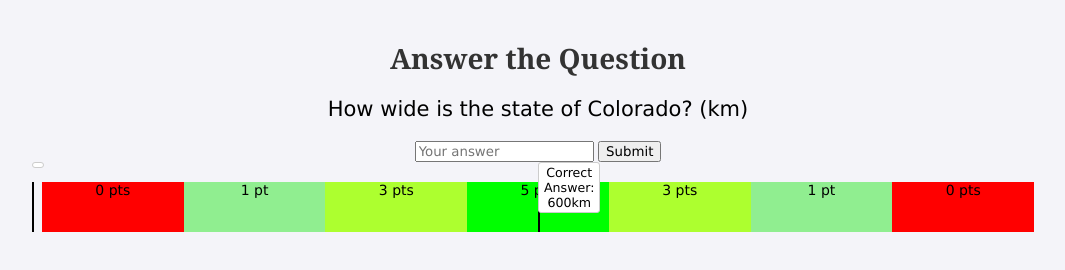
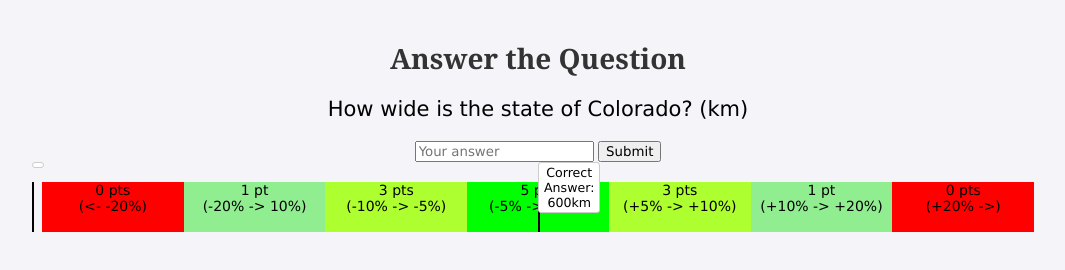
Before and after one commit to malmassy/metricmastery, a plain HTML site: page estimation.html in a window 1280 px wide. Shown: the whole page, without its empty margins (102-1167 px from the left). Drawn offline with Linux system fonts and the light colour scheme.

Commit message:
Adding % ranges

```diff
--- a/estimation.html
+++ b/estimation.html
@@ -14,13 +14,13 @@
     <button id="submit">Submit</button>
   </div>
   <div id="feedback-bar">
-    <div class="bar-segment red"><span>0 pts</span></div>
-    <div class="bar-segment light-green"><span>1 pt</span></div>
-    <div class="bar-segment medium-green"><span>3 pts</span></div>
-    <div class="bar-segment bright-green"><span>5 pts</span></div>
-    <div class="bar-segment medium-green"><span>3 pts</span></div>
-    <div class="bar-segment light-green"><span>1 pt</span></div>
-    <div class="bar-segment red"><span>0 pts</span></div>
+    <div class="bar-segment red"><span>0 pts</br>(<- -20%)</span></div>
+    <div class="bar-segment light-green"><span>1 pt</br>(-20% -> 10%)</span></div>
+    <div class="bar-segment medium-green"><span>3 pts</br>(-10% -> -5%)</span></div>
+    <div class="bar-segment bright-green"><span>5 pts</br>(-5% -> +5%)</span></div>
+    <div class="bar-segment medium-green"><span>3 pts</br>(+5% -> +10%)</span></div>
+    <div class="bar-segment light-green"><span>1 pt</br>(+10% -> +20%)</span></div>
+    <div class="bar-segment red"><span>0 pts</br>(+20% ->)</span></div>
     <div class="indicator" id="correct-indicator">
       <div class="label" id="correct-label"></div>
     </div>
```
